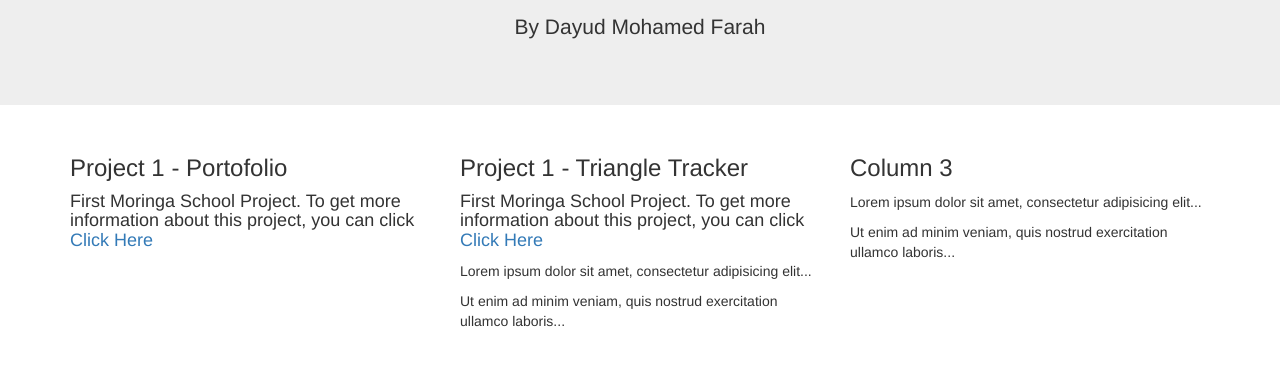
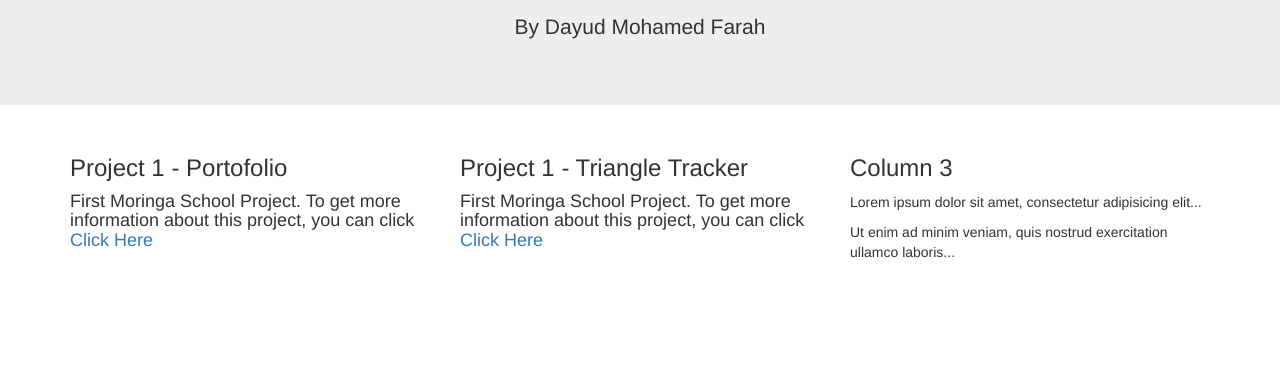
Before and after one commit to jinka/w3QuizBoard, a plain HTML site: page index.html in a window 1280 px wide. Shown: the part 180-546 px from the top of the page. Drawn offline with nearby package versions, Linux system fonts and the light colour scheme.

```diff
--- a/index.html
+++ b/index.html
@@ -30,8 +30,6 @@
       <div class="col-sm-4">
         <h3>Project 1 - Triangle Tracker</h3>
         <h4>First Moringa School Project. To get more information about this project, you can click <a href=" https://jinka.github.io/triangleTracker/">Click Here</a></h4>
-        <p>Lorem ipsum dolor sit amet, consectetur adipisicing elit...</p>
-        <p>Ut enim ad minim veniam, quis nostrud exercitation ullamco laboris...</p>
       </div>
       <div class="col-sm-4">
         <h3>Column 3</h3>
```
